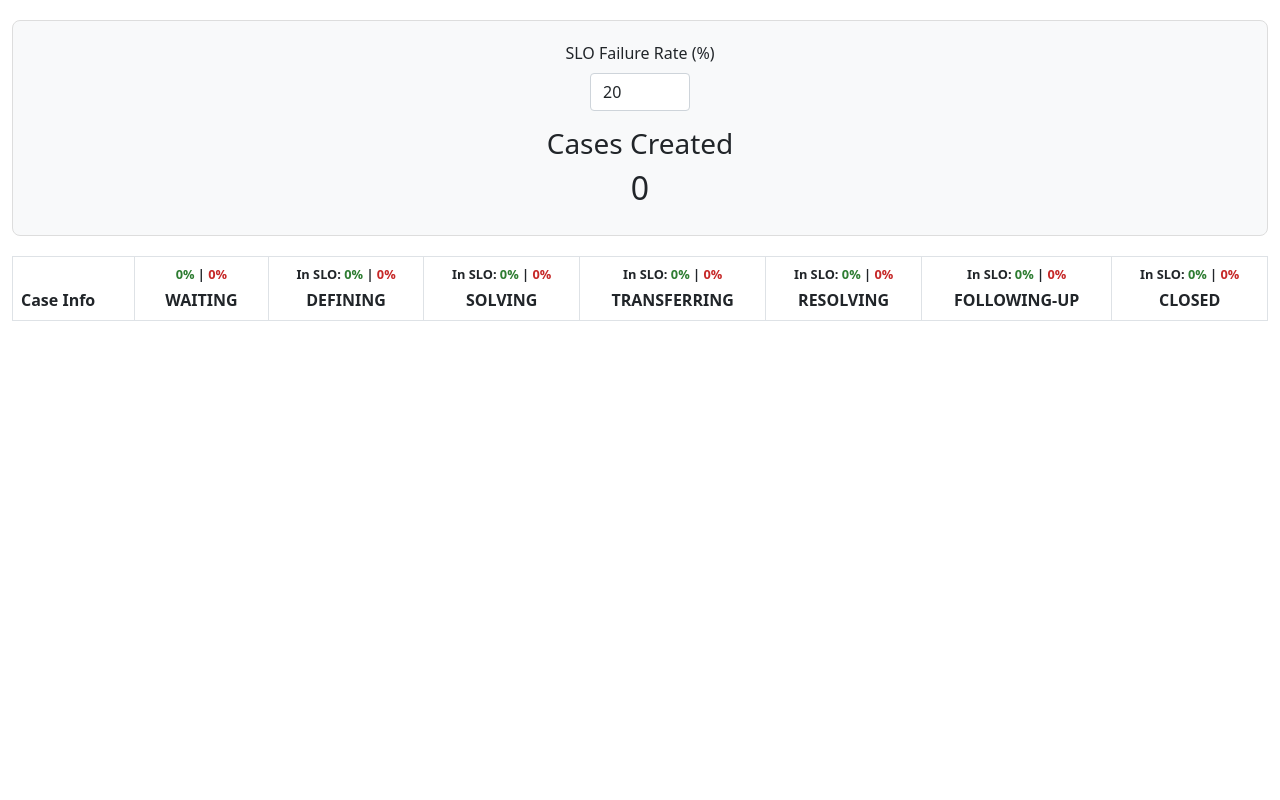
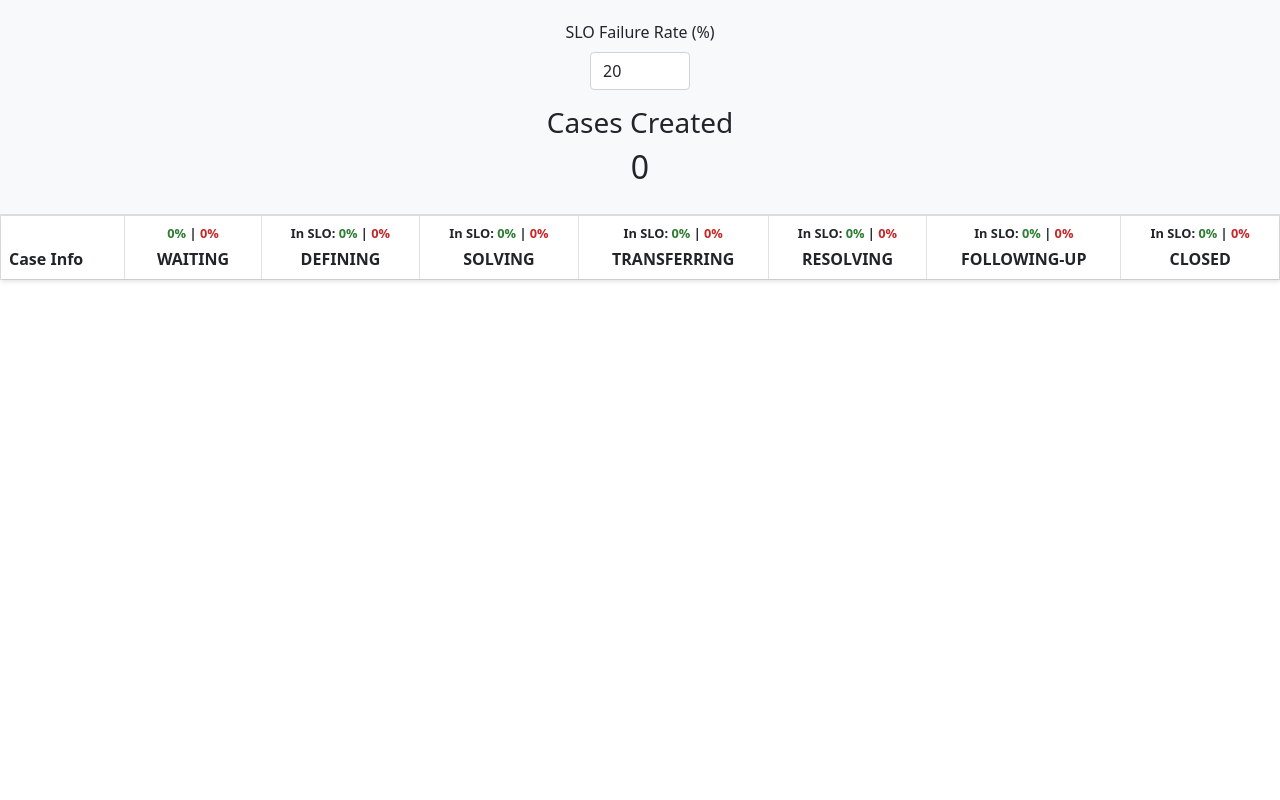
Before and after one commit to jeremymatthewwerner/diff-svc-dashboard-sim, a Flask app: page / in a window 1280 px wide. Run offline with Flask 3, Linux system fonts and the light colour scheme; data that the repository does not hold is empty.

Commit message:
UI and SLO improvements
UI Changes:
- Fixed headers: stats box and table header stay visible while scrolling
- Removed number input scrollbars for cleaner appearance
- Improved layout with flexbox for better space management

SLO Changes:
- Fixed priority-based SLO times (priority 0 now has shortest SLO)
- Corrected import path for simulation module

```diff
--- a/config/Stages.csv
+++ b/config/Stages.csv
@@ -1,12 +1,12 @@
 STAGE,WAITING,DEFINING,SOLVING,TRANSFERRING,RESOLVING,FOLLOWING-UP,CLOSED
-0,3600,7200,14400,3600,7200,7200,0
-1,3000,6000,12000,3000,6000,6000,0
-2,2400,4800,9600,2400,4800,4800,0
-3,1800,3600,7200,1800,3600,3600,0
-4,1200,2400,4800,1200,2400,2400,0
+0,60,120,240,60,120,120,0
+1,120,240,480,120,240,240,0
+2,180,360,720,180,360,360,0
+3,300,600,1200,300,600,600,0
+4,600,1200,2400,600,1200,1200,0
 5,900,1800,3600,900,1800,1800,0
-6,600,1200,2400,600,1200,1200,0
-7,300,600,1200,300,600,600,0
-8,180,360,720,180,360,360,0
-9,120,240,480,120,240,240,0
-10,60,120,240,60,120,120,0
+6,1200,2400,4800,1200,2400,2400,0
+7,1800,3600,7200,1800,3600,3600,0
+8,2400,4800,9600,2400,4800,4800,0
+9,3000,6000,12000,3000,6000,6000,0
+10,3600,7200,14400,3600,7200,7200,0
--- a/src/python_project/app.py
+++ b/src/python_project/app.py
@@ -1,7 +1,7 @@
 from flask import Flask, render_template, jsonify, request
 from datetime import datetime
 import os
-from simulation import CustomerServiceSimulation
+from python_project.simulation import CustomerServiceSimulation
 
 app = Flask(__name__)
 
--- a/src/python_project/templates/index.html
+++ b/src/python_project/templates/index.html
@@ -6,13 +6,29 @@
     <title>Customer Service Simulation</title>
     <link href="https://cdn.jsdelivr.net/npm/bootstrap@5.1.3/dist/css/bootstrap.min.css" rel="stylesheet">
     <style>
+        body {
+            padding: 0;
+            margin: 0;
+            min-height: 100vh;
+            display: flex;
+            flex-direction: column;
+        }
+
+        .container-fluid {
+            padding: 0;
+            display: flex;
+            flex-direction: column;
+            height: 100vh;
+        }
+
         .stats-box {
             text-align: center;
             padding: 20px;
-            margin: 20px 0;
-            border: 1px solid #ddd;
-            border-radius: 8px;
             background-color: #f8f9fa;
+            border-bottom: 1px solid #ddd;
+            position: sticky;
+            top: 0;
+            z-index: 1000;
         }
 
         .case-chip {
@@ -77,6 +93,20 @@
         .exceeded-slo-stat {
             color: #c62828;
         }
+
+        .table-responsive {
+            flex: 1;
+            overflow-y: auto;
+            margin: 0;
+        }
+
+        thead tr {
+            position: sticky;
+            top: 0;
+            background-color: white;
+            z-index: 900;
+            box-shadow: 0 2px 4px rgba(0,0,0,0.1);
+        }
     </style>
 </head>
 <body>
@@ -84,7 +114,14 @@
         <div class="stats-box">
             <div class="mb-3">
                 <label for="sloRate" class="form-label">SLO Failure Rate (%)</label>
-                <input type="number" class="form-control" id="sloRate" value="20" min="0" max="100" style="width: 100px; margin: 0 auto;">
+                <input type="number" class="form-control" id="sloRate" value="20" min="0" max="100" style="width: 100px; margin: 0 auto; -moz-appearance: textfield;">
+                <style>
+                    input[type="number"]::-webkit-inner-spin-button,
+                    input[type="number"]::-webkit-outer-spin-button {
+                        -webkit-appearance: none;
+                        margin: 0;
+                    }
+                </style>
             </div>
             <h3>Cases Created</h3>
             <h2 id="total-cases">0</h2>
```
Also changed, not shown: PRODUCT_SPECIFICATION.md (+6 -0 lines).
